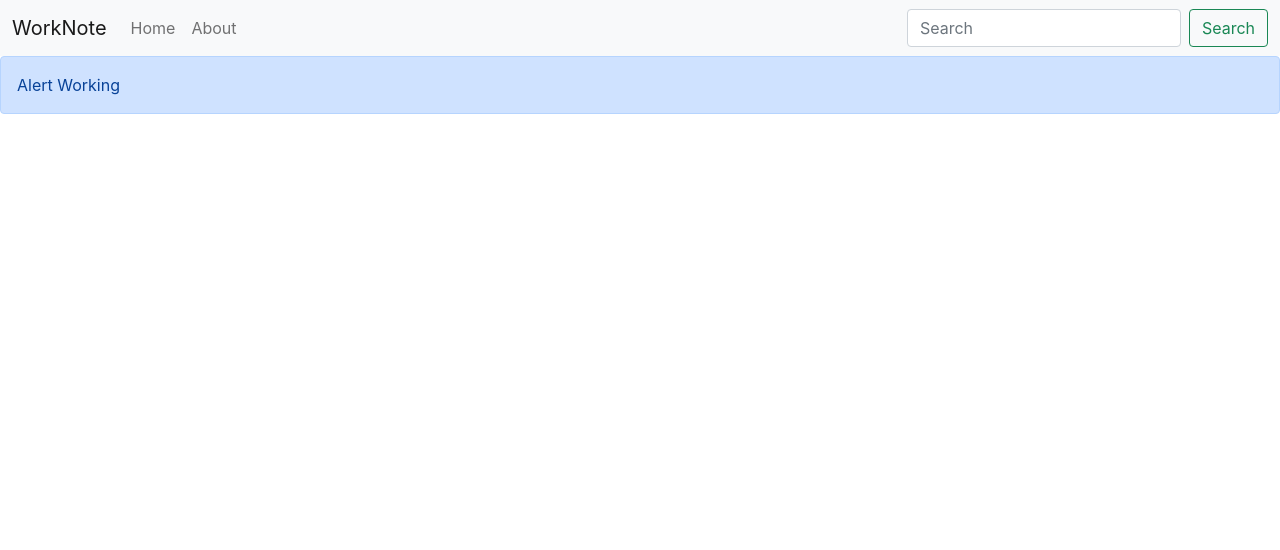
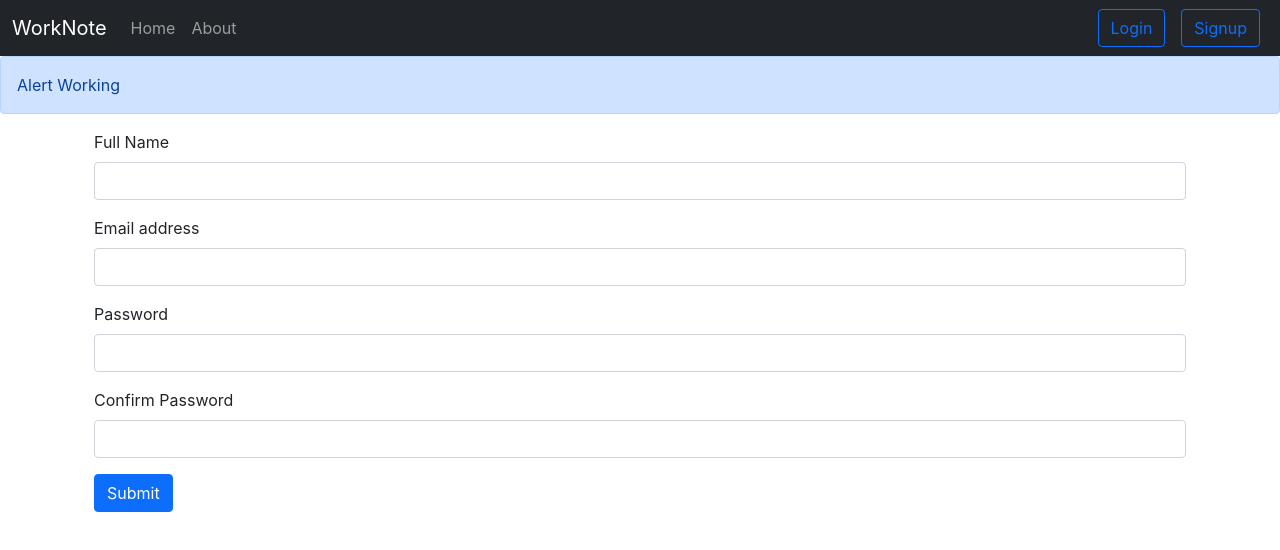
Before and after one commit to Adarsh-k0802/WorkNote-App, a React (Create React App) app: page /signup in a window 1280 px wide. Shown: the top 550 px of the page. Built offline with nearby package versions, Linux system fonts and the light colour scheme.

Commit message:
login and signup commit

```diff
--- a/src/App.js
+++ b/src/App.js
@@ -11,6 +11,8 @@ import Home from './components/Home';
 import About from './components/About';
 import NoteState from './context/notes/NoteState';
 import Alert from './components/Alert';
+import Login from './components/Login';
+import Signup from './components/Signup';
 
 function App() {
   return (
@@ -30,6 +32,12 @@ function App() {
           <Route exact path="/about">
           <About/>
           </Route>
+          <Route exact path="/login">
+          <Login/>
+          </Route>
+          <Route exact path="/signup">
+          <Signup/>
+          </Route>
 
 
         </Switch>
--- /dev/null
+++ b/src/components/Login.js
@@ -0,0 +1,61 @@
+import React,{useState} from 'react'
+import { useHistory } from 'react-router-dom/cjs/react-router-dom.min'
+
+const Login = () => {
+
+    const [credentials, setCredentials] = useState({email:"", password:""})
+    let history = useHistory();
+
+
+const handleSubmit=async (e)=>{
+
+e.preventDefault();
+
+const response = await fetch("http://localhost:5000/api/auth/login", {
+    method: 'POST',
+
+    headers: {
+      'Content-Type': 'application/json',
+
+
+    },
+
+    body: JSON.stringify({email:credentials.email, password:credentials.password})
+  });
+  const json = await response.json();
+  console.log(json)
+
+if(json.success){
+    //save the auth token & redirect
+    localStorage.setItem('token',json.authtoken);
+    history.push("/");
+}
+else{
+    alert("invalid credentials")
+}
+}
+
+const onChange= (e)=>{
+    setCredentials({...credentials, [e.target.name]:e.target.value})
+    }
+
+    return (
+        <div>
+           <form onSubmit={handleSubmit}>
+  <div  className="mb-3">
+    <label htmlFor="email"  className="form-label">Email address</label>
+    <input type="email"  className="form-control" value={credentials.email} onChange={onChange} id="email" name="email" aria-describedby="emailHelp"/>
+
+  </div>
+  <div  className="mb-3">
+    <label htmlFor="password"  className="form-label">Password</label>
+    <input type="password"  className="form-control" value={credentials.password} onChange={onChange} id="password" name="password"/>
+  </div>
+
+  <button type="submit"  className="btn btn-primary" >Login</button>
+</form>
+        </div>
+    )
+}
+
+export default Login
--- a/src/components/Navbar.js
+++ b/src/components/Navbar.js
@@ -14,7 +14,7 @@ const Navbar = () => {
 
     return (
 
-           <nav className="navbar navbar-expand-lg navbar-light bg-light">
+           <nav className="navbar navbar-expand-lg navbar-dark bg-dark">
   <div className="container-fluid">
     <Link className="navbar-brand" to="#">WorkNote</Link>
     <button className="navbar-toggler" type="button" data-bs-toggle="collapse" data-bs-target="#navbarSupportedContent" aria-controls="navbarSupportedContent" aria-expanded="false" aria-label="Toggle navigation">
@@ -32,8 +32,8 @@ const Navbar = () => {
 
       </ul>
       <form className="d-flex">
-        <input className="form-control me-2" type="search" placeholder="Search" aria-label="Search"/>
-        <button className="btn btn-outline-success" type="submit">Search</button>
+      <Link className="btn btn-outline-primary mx-2" to="/login" role="button">Login</Link>
+      <Link className="btn btn-outline-primary mx-2" to="/signup" role="button">Signup</Link>
       </form>
     </div>
   </div>
--- /dev/null
+++ b/src/components/Signup.js
@@ -0,0 +1,67 @@
+import React,{useState} from 'react'
+import { useHistory } from 'react-router-dom/cjs/react-router-dom.min'
+
+const Signup = () => {
+
+    const [credentials, setCredentials] = useState({email:"", password:""})
+    const handleSubmit=async (e)=>{
+
+        e.preventDefault();
+
+        const response = await fetch("http://localhost:5000/api/auth/login", {
+            method: 'POST',
+
+            headers: {
+              'Content-Type': 'application/json',
+
+
+            },
+
+            body: JSON.stringify({email:credentials.email, password:credentials.password})
+          });
+          const json = await response.json();
+          console.log(json)
+
+        if(json.success){
+            //save the auth token & redirect
+            localStorage.setItem('token',json.authtoken);
+            history.push("/");
+        }
+        else{
+            alert("invalid credentials")
+        }
+        }
+
+        const onChange= (e)=>{
+            setCredentials({...credentials, [e.target.name]:e.target.value})
+            }
+
+    return (
+        <div>
+           <form className='container'>
+           <div  className="mb-3">
+    <label htmlFor="name"  className="form-label">Full Name</label>
+    <input type="text"  className="form-control" id="name" name="name" onChange={onChange} />
+
+  </div>
+  <div  className="mb-3">
+    <label htmlFor="email"  className="form-label">Email address</label>
+    <input type="email"  className="form-control" id="email" name="email" onChange={onChange}  aria-describedby="emailHelp"/>
+
+  </div>
+  <div  className="mb-3">
+    <label htmlFor="password"  className="form-label">Password</label>
+    <input type="password"  className="form-control" name="password" id="Password" onChange={onChange} />
+  </div>
+  <div  className="mb-3">
+    <label htmlFor="cpassword"  className="form-label">Confirm Password</label>
+    <input type="password"  className="form-control" name="cpassword" id="cPassword" onChange={onChange} />
+  </div>
+
+  <button type="submit"  className="btn btn-primary">Submit</button>
+</form>
+        </div>
+    )
+}
+
+export default Signup
```
Also changed, not shown: 1 other file (tests, documents, lock files or other folders).
